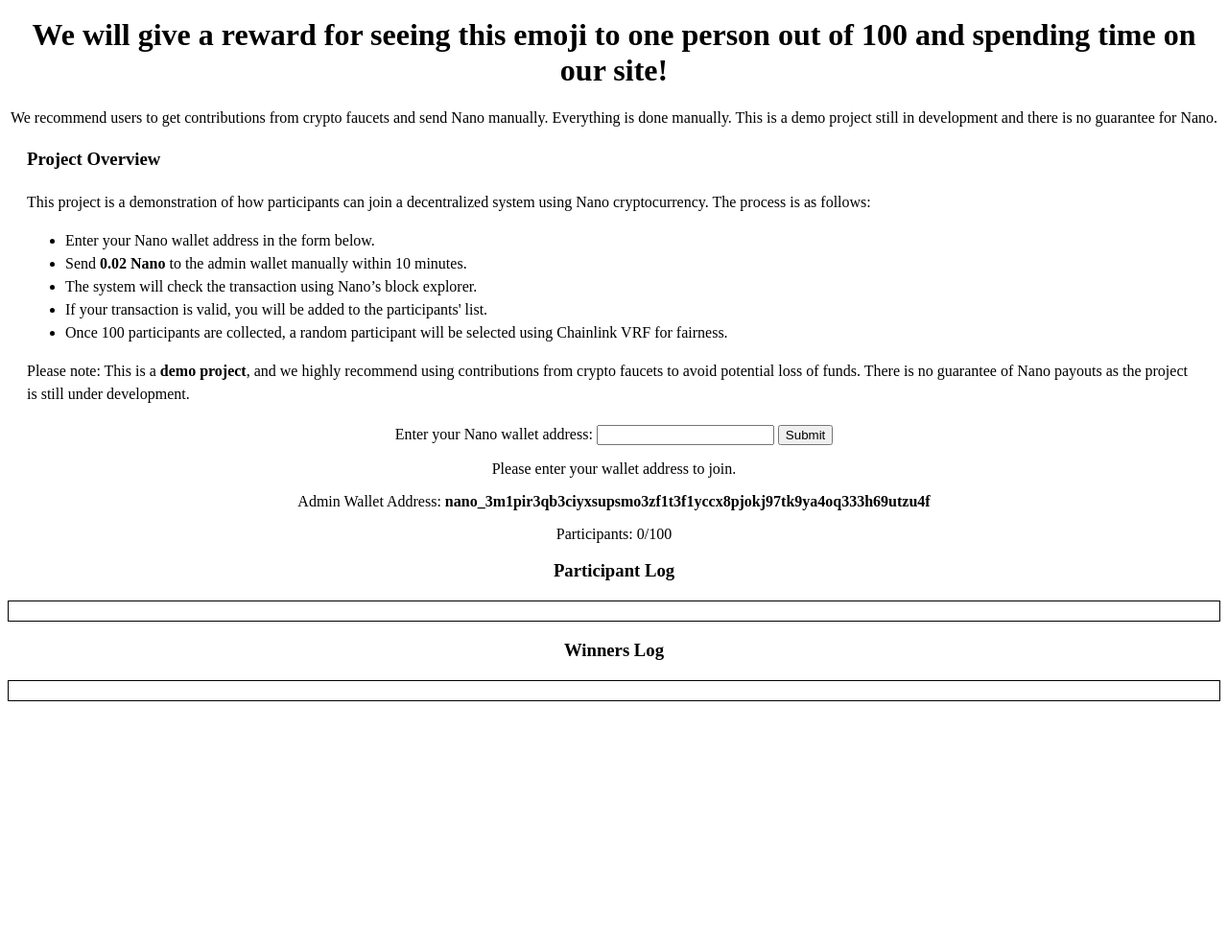
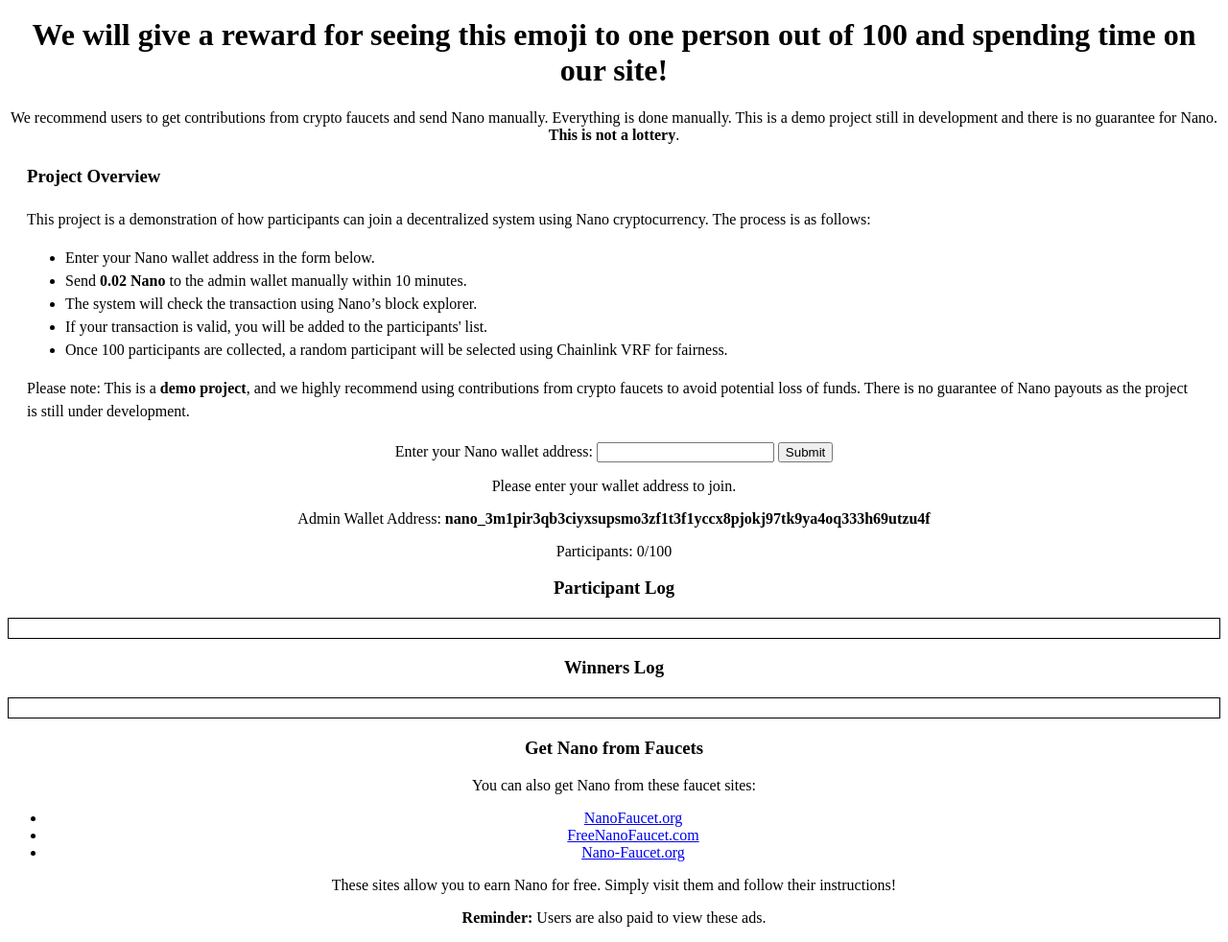
Before and after one commit to Ajaygithub2001/nancy, a plain HTML site: page index.html in a window 1280 px wide. Shown: the part 81-1063 px from the top of the page at 96% size. Before the commit the page ends 820 px from the top, so only its background shows below. Drawn offline with Linux system fonts and the light colour scheme.

Commit message:
Update index.html

```diff
--- a/index.html
+++ b/index.html
@@ -26,6 +26,11 @@
             font-size: 16px;
             line-height: 1.5;
         }
+        .ads {
+            margin-top: 20px;
+            text-align: center;
+            font-size: 16px;
+        }
     </style>
 </head>
 <body>
@@ -38,6 +43,7 @@
     <p class="center-text">
         We recommend users to get contributions from crypto faucets and send Nano manually.
         Everything is done manually. This is a demo project still in development and there is no guarantee for Nano.
+        <strong>This is not a lottery</strong>.
     </p>
 
     <!-- Project Details and Guide -->
@@ -75,6 +81,19 @@
 
     <h3 class="center-text">Winners Log</h3>
     <div id="winnersLog" class="log-box"></div>
+
+    <!-- Ads Section for Faucet Links -->
+    <div class="ads">
+        <h3>Get Nano from Faucets</h3>
+        <p>You can also get Nano from these faucet sites:</p>
+        <ul>
+            <li><a href="https://nanofaucet.org" target="_blank">NanoFaucet.org</a></li>
+            <li><a href="https://freenanofaucet.com" target="_blank">FreeNanoFaucet.com</a></li>
+            <li><a href="https://nano-faucet.org" target="_blank">Nano-Faucet.org</a></li>
+        </ul>
+        <p>These sites allow you to earn Nano for free. Simply visit them and follow their instructions!</p>
+        <p><strong>Reminder:</strong> Users are also paid to view these ads.</p>
+    </div>
 
     <script>
         // Global Variables
```
